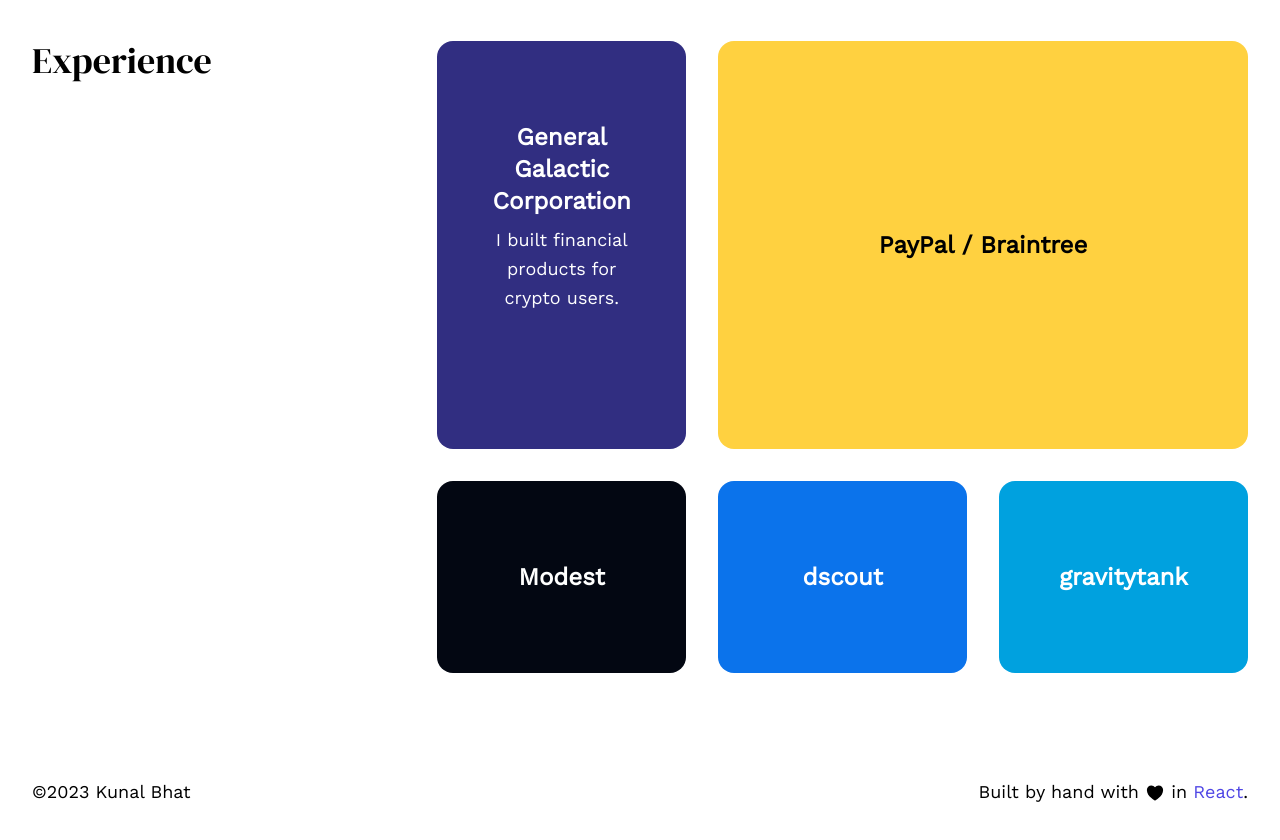
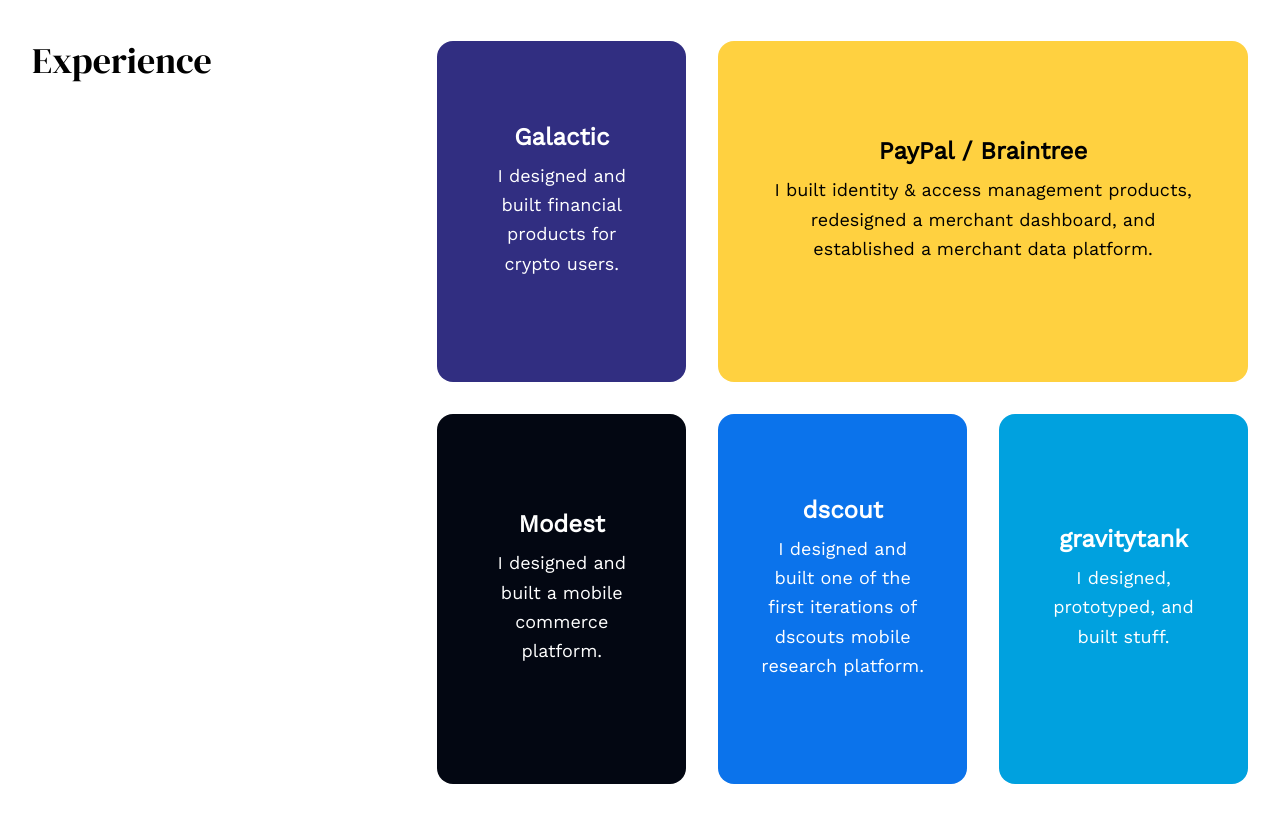
Before and after one commit to kunalbhat/portfolio-site, a React (Create React App) app: page / in a window 1280 px wide. Shown: the part 540-1380 px from the top of the page. Built offline with nearby package versions, Linux system fonts and the light colour scheme.

Commit message:
playing with copy

```diff
--- a/src/pages/Home.js
+++ b/src/pages/Home.js
@@ -65,21 +65,30 @@
         </header>
         <article className="lg:w-2/3 md:grid md:grid-cols-2 lg:grid-cols-3 gap-8">
           <div className="case-study-cover galactic">
-            <h3>General Galactic Corporation</h3>
-            <p>I built financial products for crypto users.</p>
-            <p></p>
+            <h3>Galactic</h3>
+            <p>I designed and built financial products for crypto users.</p>
           </div>
           <div className="case-study-cover paypal col-span-2">
             <h3>PayPal / Braintree</h3>
+            <p>
+              I built identity &amp; access management products, redesigned a
+              merchant dashboard, and established a merchant data platform.
+            </p>
           </div>
           <div className="case-study-cover modest">
             <h3>Modest</h3>
+            <p>I designed and built a mobile commerce platform.</p>
           </div>
           <div className="case-study-cover dscout">
             <h3>dscout</h3>
+            <p>
+              I designed and built one of the first iterations of dscouts mobile
+              research platform.
+            </p>
           </div>
           <div className="case-study-cover gravitytank">
             <h3>gravitytank</h3>
+            <p>I designed, prototyped, and built stuff.</p>
           </div>
         </article>
       </section>
```
